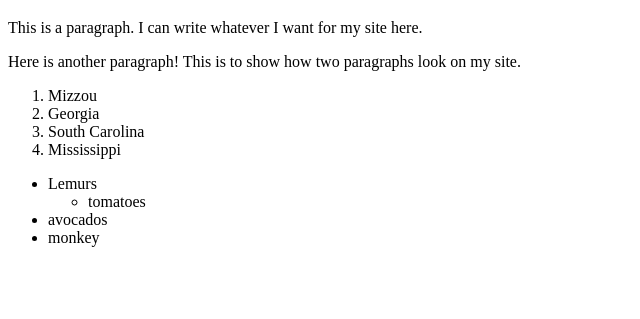
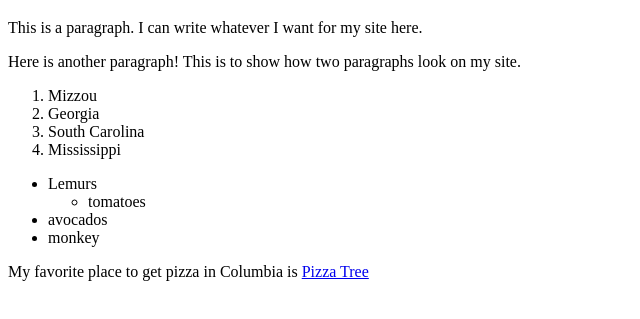
Before and after one commit to J4502-FS18/sadiecollins-firstwebsite, a plain HTML site: page index.html in a window 1280 px wide. Shown: the part 61-380 px from the top of the page, without its empty margins (0-640 px from the left). Drawn offline with Linux system fonts and the light colour scheme.

Commit message:
pizza tree

```diff
--- a/index.html
+++ b/index.html
@@ -29,6 +29,8 @@
   <li>avocados</li>
   <li>monkey</li>
 </ul>
+
+<p>My favorite place to get pizza in Columbia is <a href="http://www.pizzatreepizza.com/">Pizza Tree</p>
 </body>
 
 </html>
```
